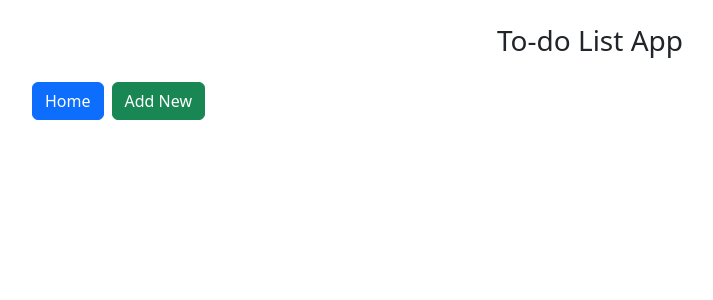
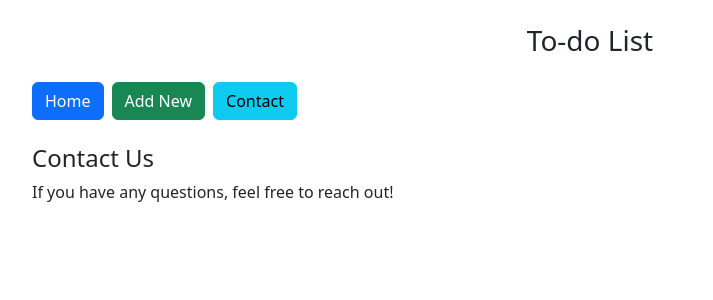
Before and after one commit to nchambrick/React-App, a React (Create React App) app: page /contact in a window 1280 px wide. Shown: the top 300 px of the page, without its empty margins (50-763 px from the left). Built offline with nearby package versions, Linux system fonts and the light colour scheme.

Commit message:
Added Contact Button

```diff
--- a/src/App.js
+++ b/src/App.js
@@ -5,6 +5,7 @@ import Layout from './Layout';
 import { BrowserRouter as Router, Routes, Route} from "react-router-dom";
 import ListItems from './ListItems';
 import AddItem from './AddItem';
+import Contact from "./contact";
 import 'bootstrap/dist/css/bootstrap.min.css';
 import 'bootstrap/dist/js/bootstrap.bundle.min.js';
 import EditItem from './EditItem';
@@ -22,7 +23,7 @@ function App() {
   // }
 
   const [items , setItems] = useState([
-    {id : 1, title: "Oranges" , description: "Test data"}
+    {id : 1, title: "Yoga" , description: "Take a class at the studio"}
   ])
 
   function deleteItem()
@@ -55,6 +56,7 @@ function App() {
                <Route path="/add" element={ <AddItem onAdd={addItem} /> }    />
                function updateItem(updated)
                <Route path="/edit/:id" element={ <EditItem items={items} onUpdate={updateItem} />} />
+               <Route path="/contact" element={<Contact />} />
 
             </Routes>
         </Layout>
--- a/src/Layout.js
+++ b/src/Layout.js
@@ -5,10 +5,11 @@ function Layout({children})
 {
     return (
          <div className="container mt-4">
-            <h3 className="text-center mb-4">To-do List App</h3>
+            <h3 className="text-center mb-4">To-do List</h3>
             <nav>
                 <Link className="btn btn-primary me-2" to="/"> Home </Link>
-                <Link className="btn btn-success" to="/add"> Add New </Link>
+                <Link className="btn btn-success me-2" to="/add"> Add New </Link>
+                <Link className="btn btn-info" to="/contact"> Contact </Link>
             </nav>
             {children}
          </div>
--- /dev/null
+++ b/src/contact.js
@@ -0,0 +1,13 @@
+// Contact.js
+import React from "react";
+
+function Contact() {
+    return (
+        <div className="mt-4">
+            <h4>Contact Us</h4>
+            <p>If you have any questions, feel free to reach out!</p>
+        </div>
+    );
+}
+
+export default Contact;
```
